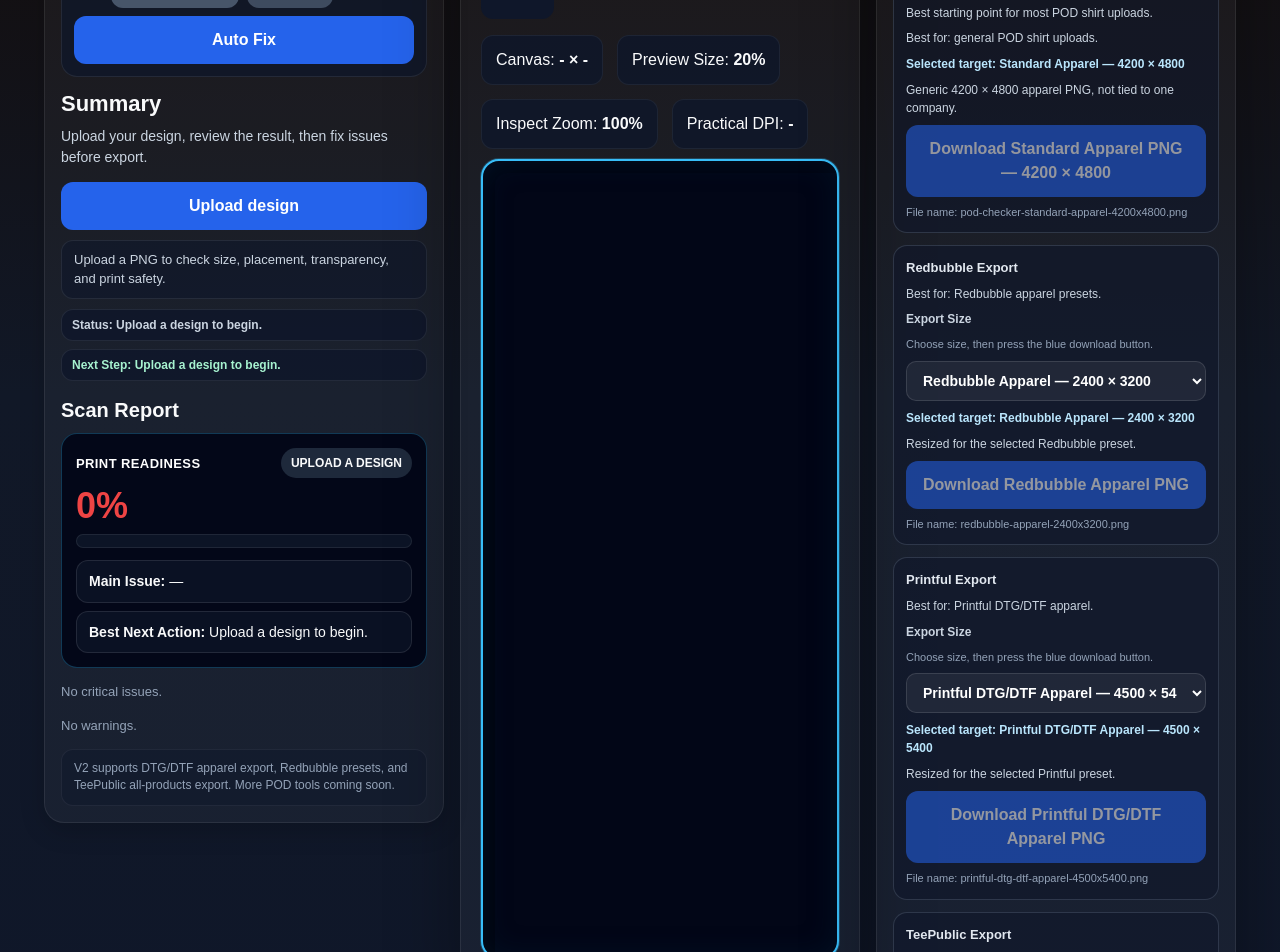
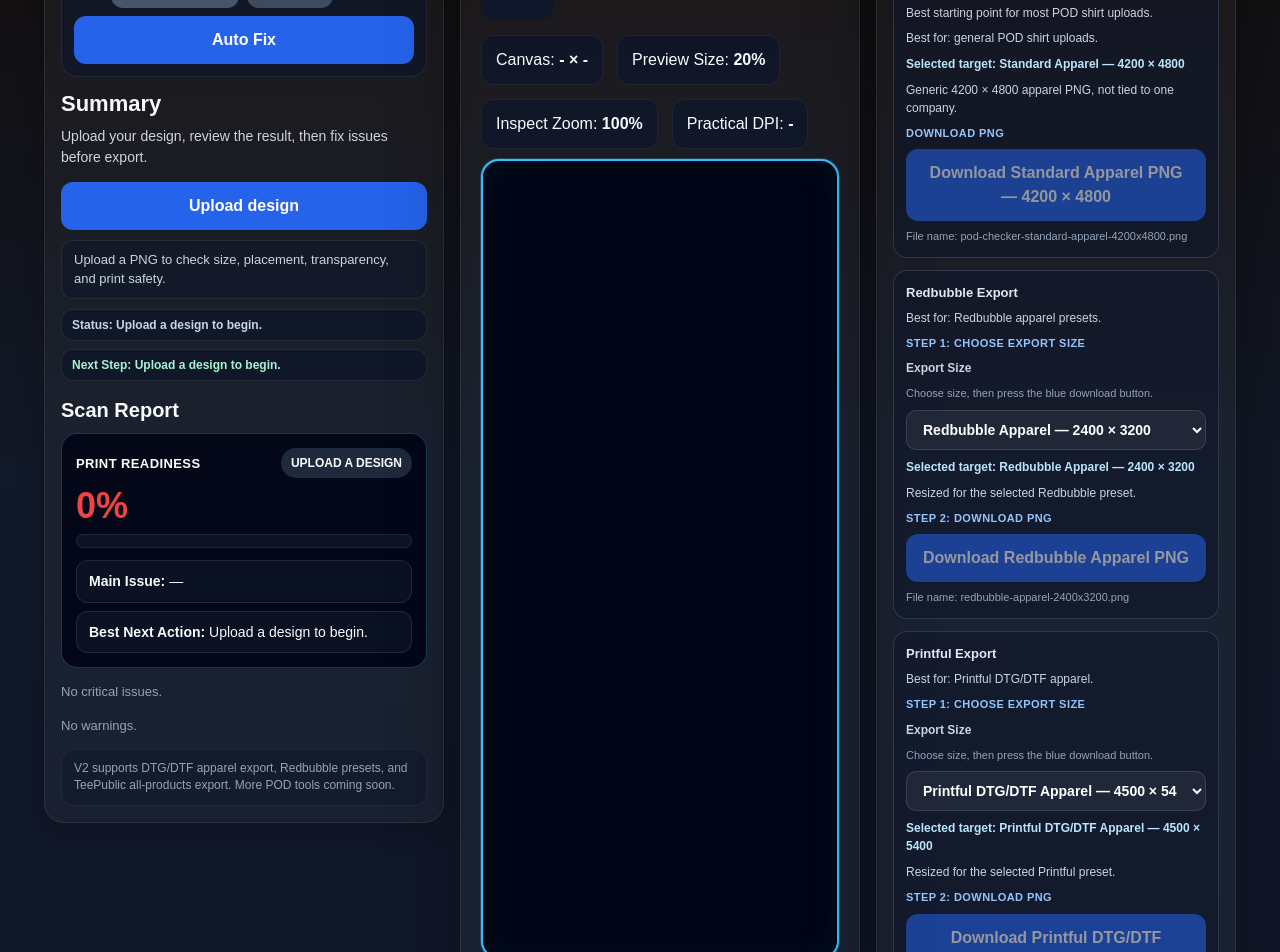
Before and after one commit to noobmacker-creator/pod-design-checker, a Next.js app: page / in a window 1280 px wide. Shown: the part 240-1192 px from the top of the page. Built offline with nearby package versions, Linux system fonts and the light colour scheme.

Commit message:
add export step labels

```diff
--- a/app/components/IssueBucketsPanel.tsx
+++ b/app/components/IssueBucketsPanel.tsx
@@ -70,6 +70,14 @@ export default function IssueBucketsPanel({
     color: '#94a3b8',
     lineHeight: 1.4,
     wordBreak: 'break-all',
+  };
+
+  const stepLabelStyle: React.CSSProperties = {
+    fontSize: 11,
+    fontWeight: 900,
+    color: '#93c5fd',
+    textTransform: 'uppercase',
+    letterSpacing: '0.04em',
   };
 
   return (
@@ -170,6 +178,7 @@ export default function IssueBucketsPanel({
           <div style={{ fontSize: 12, color: '#cbd5e1' }}>
             Generic 4200 × 4800 apparel PNG, not tied to one company.
           </div>
+          <div style={stepLabelStyle}>Download PNG</div>
           <button
             onClick={() => {
               if (!img) return;
@@ -210,6 +219,7 @@ export default function IssueBucketsPanel({
           <div style={{ fontSize: 12, color: '#cbd5e1', lineHeight: 1.4 }}>
             Best for: Redbubble apparel presets.
           </div>
+          <div style={stepLabelStyle}>Step 1: Choose export size</div>
           <div style={{ fontSize: 12, color: '#cbd5e1', fontWeight: 800 }}>
             Export Size
           </div>
@@ -247,6 +257,7 @@ export default function IssueBucketsPanel({
           <div style={{ fontSize: 12, color: '#cbd5e1' }}>
             Resized for the selected Redbubble preset.
           </div>
+          <div style={stepLabelStyle}>Step 2: Download PNG</div>
           <button
             onClick={() => {
               if (!img) return;
@@ -287,6 +298,7 @@ export default function IssueBucketsPanel({
           <div style={{ fontSize: 12, color: '#cbd5e1', lineHeight: 1.4 }}>
             Best for: Printful DTG/DTF apparel.
           </div>
+          <div style={stepLabelStyle}>Step 1: Choose export size</div>
           <div style={{ fontSize: 12, color: '#cbd5e1', fontWeight: 800 }}>
             Export Size
           </div>
@@ -324,6 +336,7 @@ export default function IssueBucketsPanel({
           <div style={{ fontSize: 12, color: '#cbd5e1' }}>
             Resized for the selected Printful preset.
           </div>
+          <div style={stepLabelStyle}>Step 2: Download PNG</div>
           <button
             onClick={() => {
               if (!img) return;
@@ -370,6 +383,7 @@ export default function IssueBucketsPanel({
           <div style={{ fontSize: 12, color: '#cbd5e1' }}>
             Resized for TeePublic all-products export.
           </div>
+          <div style={stepLabelStyle}>Download PNG</div>
           <button
             onClick={() => {
               if (!img) return;
```
